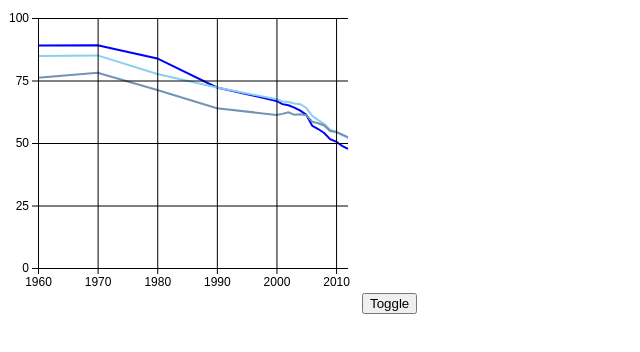
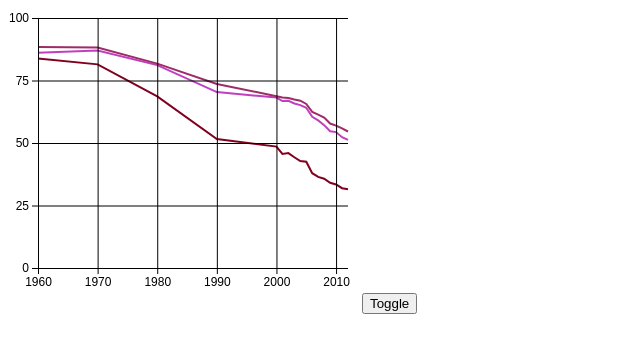
Before and after one commit to naysseh/info4310-hw4, a plain HTML site: page index.html in a window 1280 px wide. Both pictures are taken after a click on the button "Toggle". Shown: the whole page, without its empty margins (0-640 px from the left). Drawn offline with nearby package versions, Linux system fonts and the light colour scheme.

Commit message:
it toggles

```diff
--- a/index.html
+++ b/index.html
@@ -46,18 +46,28 @@
 
       // OKAY EVERYONE after looking at the data  I AM DOING THE 1-n THING BC THATS APPARENTLY HOW THEY DID IT LOLLLL
       // making structure to store these values in
+      // structure: dict = [{year: 1960, val: 0.000}, {year: 1970, val: 0.000} ...]
       let collegeGrad = [];
       let someCollege = [];
       let hsOrLess = [];
 
-      // hs = high school or less, sc = some college, cd = college degree
+      let raceWhite = [];
+      let raceHispanic = [];
+      let raceBlack = [];
+
+
       marriageData.forEach(d => {
-        collegeGrad.push({year: d.year, val: (1 - d.BAp_2534)})
-        someCollege.push({year: d.year, val: (1 - d.SC_2534)})
-        hsOrLess.push({year: d.year, val: (1 - d.HS_2534)})
+        collegeGrad.push({year: d.year, val: (1 - d.BAp_2534)});
+        someCollege.push({year: d.year, val: (1 - d.SC_2534)});
+        hsOrLess.push({year: d.year, val: (1 - d.HS_2534)});
+        raceWhite.push({year: d.year, val: (1 - d.White_2534)});
+        raceHispanic.push({year: d.year, val: (1 - d.Hisp_2534)});
+        raceBlack.push({year: d.year, val: (1 - d.Black_2534)});
+
       });
 
       console.log(collegeGrad); //jus checkin
+      console.log(raceHispanic);
 
 
       // scales
@@ -116,8 +126,8 @@
                      .y(d => yScale(d.val));
 
       // path for hs or less
-      let gTagHS = graphArea.append("g")
-                          .join("g")
+      let gTagEdu = graphArea.append("g");
+      let gTagHS = gTagEdu.append("g")
                             .attr("class", "education")
                             .style("stroke", "#0000FF");
       gTagHS.append("path")
@@ -126,8 +136,7 @@
            .style("fill", "none");
 
       // path for some college
-      let gTagSC = graphArea.append("g")
-                          .join("g")
+      let gTagSC = gTagEdu.append("g")
                             .attr("class", "education")
                             .style("stroke", "#89CFF0");
       gTagSC.append("path")
@@ -136,13 +145,57 @@
            .style("fill", "none");
 
       // path for college grads
-      let gTagCG = graphArea.append("g")
+      let gTagCG = gTagEdu.append("g")
                             .attr("class", "education")
                             .style("stroke", "#7393B3");
       gTagCG.append("path")
            .attr("d", line(collegeGrad))
            .style("stroke-width", "2px")
            .style("fill", "none");
+
+
+      //path for diff races:
+      let raceGTag = graphArea.append("g")
+                              .attr('visibility', "hidden");
+      let gTagHisp = raceGTag.append("g")
+                              .attr("class", "race")
+                              .style("stroke", "#BF40BF");
+      gTagHisp.append("path")
+              .attr("d", line(raceHispanic))
+              .style("stroke-width", "2px")
+              .style("fill", "none");
+
+      let gTagWhite = raceGTag.append("g")
+                               .attr("class", "race")
+                               .style("stroke", "#9F2B68");
+      gTagWhite.append("path")
+               .attr("d", line(raceWhite))
+               .style("stroke-width", "2px")
+               .style("fill", "none");
+
+      let gTagBlack = raceGTag.append("g")
+                               .attr("class", "race")
+                               .style("stroke", "#800020");
+      gTagBlack.append("path")
+               .attr("d", line(raceBlack))
+               .style("stroke-width", "2px")
+               .style("fill", "none");
+
+      // creating a toggled state for the diff views
+      let toggled = true;
+
+      toggle.on("click", function () {
+        if (toggled) {
+          gTagEdu.attr("visibility", "hidden");
+          raceGTag.attr("visibility", "visible");
+          toggled = false;
+        } else {
+          gTagEdu.attr("visibility", "visible");
+          raceGTag.attr("visibility", "hidden");
+          toggled = true;
+        }
+      });
+
     }
     requestData();
 
--- a/styles/site.css
+++ b/styles/site.css
@@ -4,9 +4,12 @@
 
 
 .education {
-  visibility: visible;
+  /* visibility: visible; */
 }
 
+.race {
+  /* visibility: hidden; */
+}
 
 .main-container {
 
```
Lines whose indentation alone changed are shown as unchanged.
